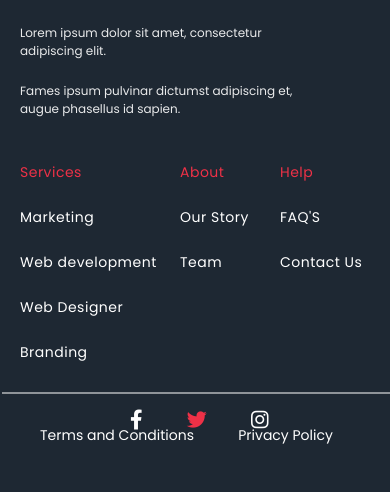
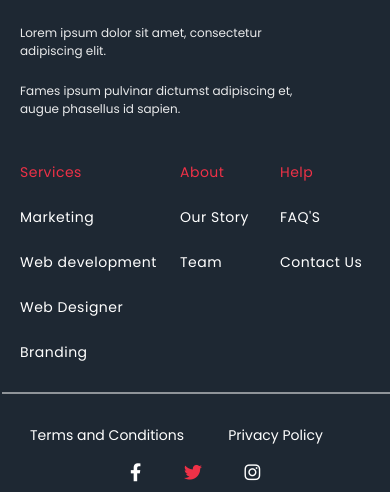
Before and after one commit to Kamalesh29/figma2, a plain HTML site: page index.html in a window 390 px wide. Shown: the part 7789-8281 px from the top of the page. Drawn offline with Linux system fonts and the light colour scheme.

Commit message:
Add files via upload

```diff
--- a/style.css
+++ b/style.css
@@ -1819,7 +1819,7 @@ footer{
             left: 2px;
         }
         .terms{
-            left: -130px;
+            left: -140px;
             top: 530px;
         }
         .terms a{
@@ -1841,7 +1841,10 @@ footer{
         }
         .socialmedia{
             left: 110px;
-            z-index: 0;
-            top: 100px;
+            top: 153px;
+            font-size: 10px;
+        }
+        .socialmedia i{
+            font-size: 18px;
         }
     }
```
